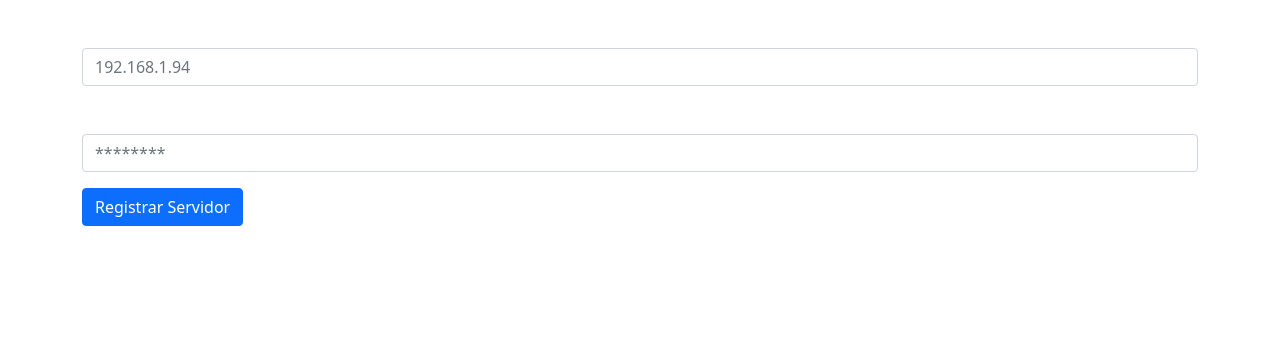
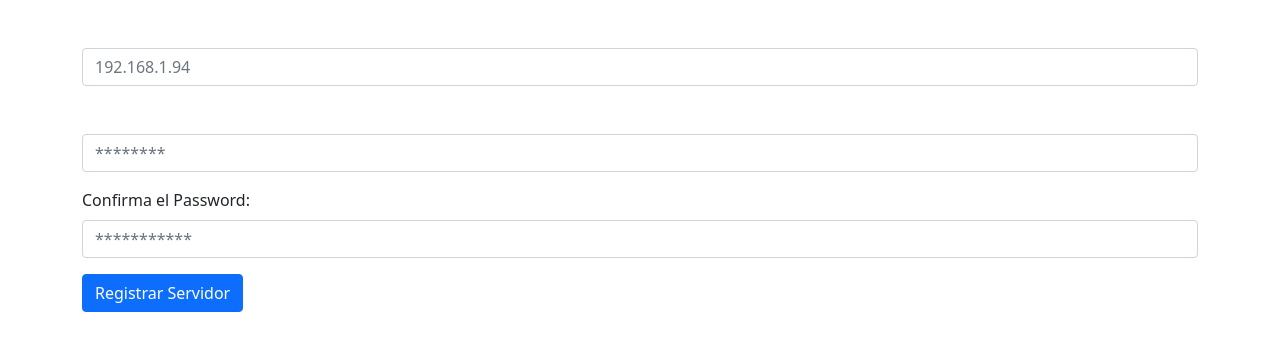
Before and after one commit to progseg/serverpulse, a Django app: page /serverpulse/singin_server in a window 1280 px wide. Shown: the part 136-487 px from the top of the page. Run offline with Django 4.2, Linux system fonts and the light colour scheme.

Commit message:
Se agrega que se repita la contraseña para el servidor en los html

```diff
--- a/admon_global/templates/edit_server.html
+++ b/admon_global/templates/edit_server.html
@@ -17,6 +17,12 @@
   </div>
 
   <div class="mb-3 mt-3">
+    <label for="repeat_password" class="form-label">Confirma el Password:</label>
+    <input type="password" class="form-control" id="repeat_password" placeholder="***********" name="repeat_password">
+    <div class="valid-feedback">Valid.</div>
+  </div>
+
+  <div class="mb-3 mt-3">
     <label for="sysadmin" class="form-label">Ingrese la el nuevo Sys Admin que administrará el Servidor:</label>
     <select name="select">
       <option value="value1">Value 1</option>
--- a/auth_app/templates/singin_server.html
+++ b/auth_app/templates/singin_server.html
@@ -17,6 +17,12 @@
       <input type="password" class="form-control" id="password" name="password" placeholder="********">
     </div>
 
+    <div class="mb-3 mt-3">
+      <label for="repeat_password" class="form-label">Confirma el Password:</label>
+      <input type="password" class="form-control" id="repeat_password" placeholder="***********" name="repeat_password">
+      <div class="valid-feedback">Valid.</div>
+    </div>
+
     <button type="submit" class="btn btn-primary">Registrar Servidor</button>
   </div>
 </form>
```
